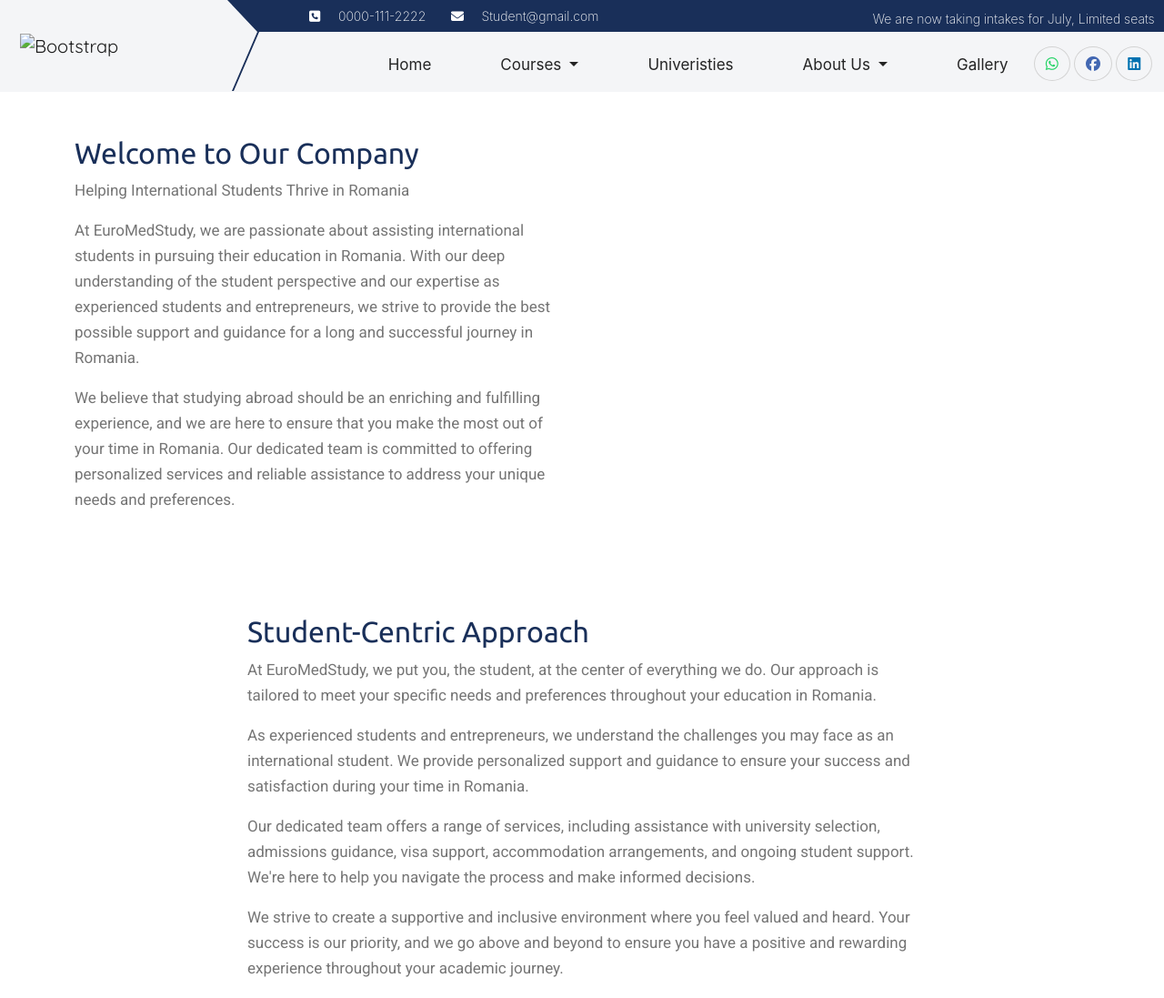
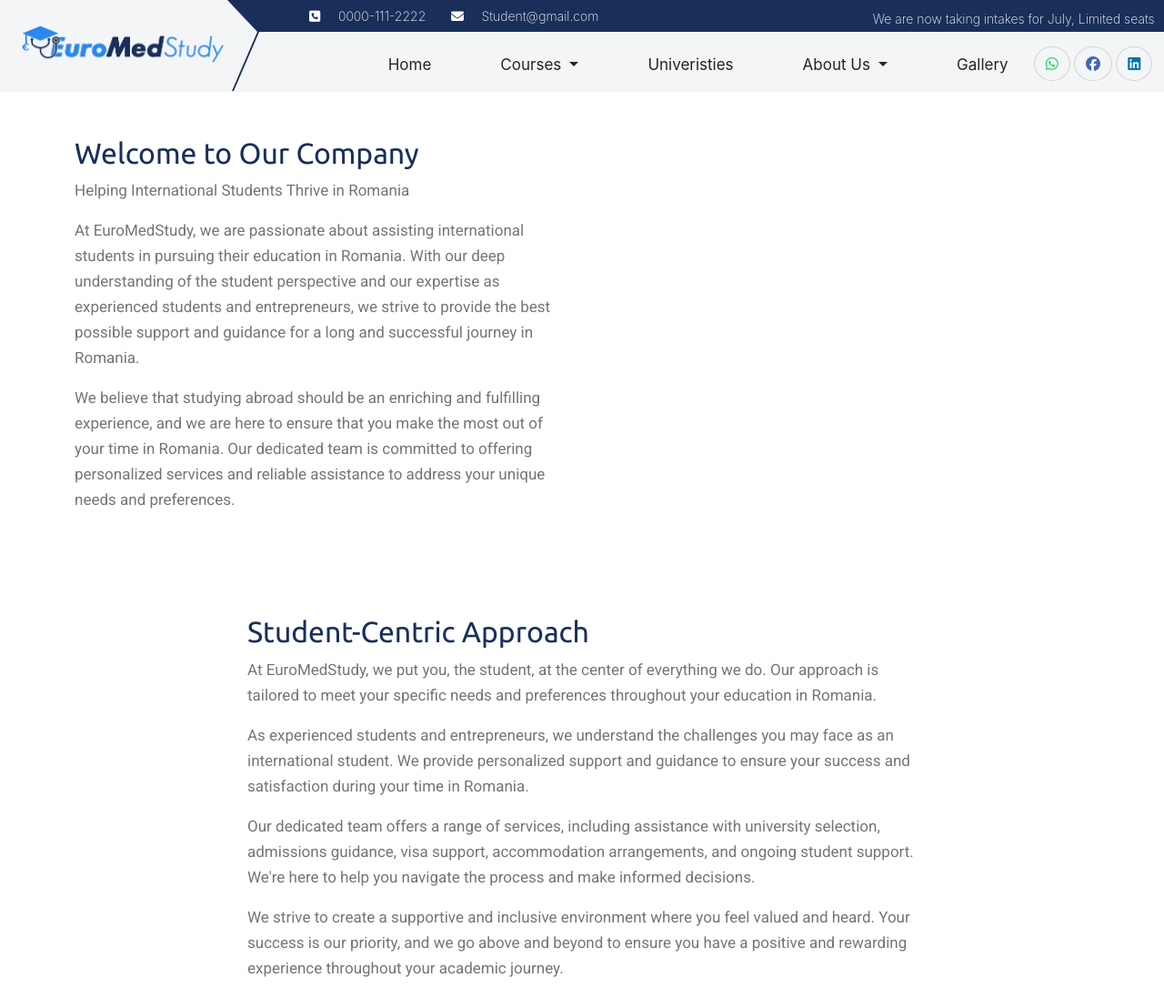
Before and after one commit to bllwsm/project-website2, a plain HTML site: page Company.html in a window 1280 px wide. Shown: the top 1097 px of the page at 91% size. Drawn offline with nearby package versions, Linux system fonts and the light colour scheme; the site is published under a folder, as on GitHub Pages, so addresses that start at the root find nothing.

Commit message:
Update Company.html

```diff
--- a/Company.html
+++ b/Company.html
@@ -58,7 +58,7 @@
       <div class="container-fluid">
         <a class="navbar-brand" href="index.html">
           <img
-            src="/images/EuroMed-Study.png"
+            src="images/EuroMed-Study.png"
             alt="Bootstrap"
             class="img-fluid"
           />
```
